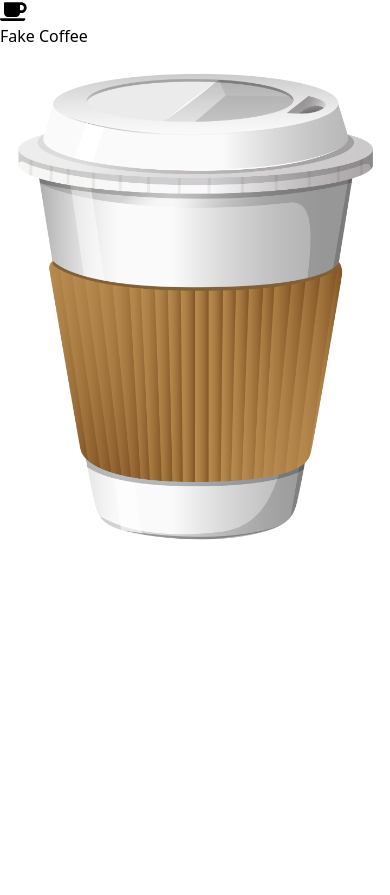
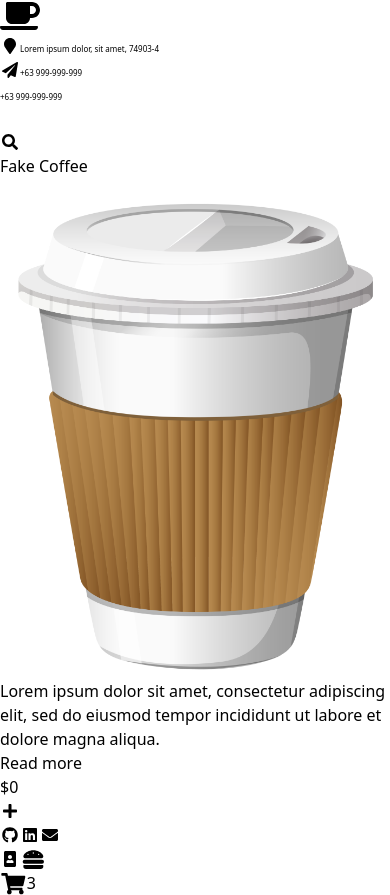
Before and after one commit to imalbert/fake-coffee, a Gatsby site in the folder packages/www/: page /coffee/Barako/ in a window 390 px wide. Before the commit the page ends 844 px from the top, so only its background shows below. Built offline with nearby package versions, Linux system fonts and the light colour scheme; Gatsby itself is replaced by a stand-in of ours.

Commit message:
www: new coffee/* page

```diff
--- a/packages/www/gatsby-browser.js
+++ b/packages/www/gatsby-browser.js
@@ -21,7 +21,9 @@ import {
   faMapMarker,
   faMugHot,
   faPaperPlane,
+  faPlus,
   faPortrait,
+  faSearch,
   faShoppingCart,
   faSignInAlt,
   faStar,
@@ -42,7 +44,9 @@ library.add(
   faMapMarker,
   faMugHot,
   faPaperPlane,
+  faPlus,
   faPortrait,
+  faSearch,
   faShoppingCart,
   faSignInAlt,
   faStar,
--- a/packages/www/src/components/text/heading1.js
+++ b/packages/www/src/components/text/heading1.js
@@ -2,7 +2,7 @@ import React from "react"
 
 const Heading1 = ({ children }) => {
   return (
-    <h1 className="font-serif text-6xl font-medium tracking-tighter italic">
+    <h1 className="font-serif text-5xl font-semibold tracking-tighter italic">
       {children}
     </h1>
   )
--- a/packages/www/src/templates/coffee-page.js
+++ b/packages/www/src/templates/coffee-page.js
@@ -1,8 +1,12 @@
 import React from "react"
-import { graphql } from "gatsby"
+import { graphql, Link } from "gatsby"
 import Img from "gatsby-image"
 
+import { faGithub, faLinkedin } from "@fortawesome/free-brands-svg-icons"
+
+import Hyperlink from "../components/hyperlink"
 import HeaderLink from "../components/header/header-link"
+import HeaderButton from "../components/header/header-button"
 import Icon from "../components/icon/icon"
 import Text from "../components/text"
 
@@ -18,30 +22,116 @@ export default function BlogPost({ data }) {
 
   return (
     <div className="bg-primary">
-      <div className="container mx-auto border">
+      <div className="container mx-auto">
         <div className="flex bg-white">
-          <aside className="">
+          <aside className="hidden sm:block p-4 sm:mt-4">
             <HeaderLink>
-              <Icon icon="coffee" size="lg" className="text-secondary-light" />
+              <Icon icon="coffee" size="2x" className="text-secondary-light" />
             </HeaderLink>
           </aside>
 
-          <main className="flex-grow">
-            <header></header>
+          <main className="flex-grow flex flex-col">
+            <header className="flex p-4 sm:mt-6 space-x-4">
+              <div className="flex w-1/4 items-center space-x-1">
+                <Icon icon="map-marker" className="text-secondary-light" />
+                <span
+                  className="tracking-tight leading-3"
+                  style={{ fontSize: "0.5rem" }}
+                >
+                  Lorem ipsum dolor, sit amet, 74903-4
+                </span>
+              </div>
+              <div className="flex w-1/4 items-center space-x-1">
+                <Icon icon="paper-plane" className="text-secondary-light" />
+                <span
+                  className="text-xs tracking-tight leading-3"
+                  style={{ fontSize: "0.5rem" }}
+                >
+                  +63 999-999-999
+                  <br />
+                  +63 999-999-999
+                </span>
+              </div>
+              <div className="flex w-1/2 items-center space-x-1">
+                <div class="relative w-full shadow-sm">
+                  <input
+                    id="search"
+                    class="form-input block p-2 sm:text-sm sm:leading-5"
+                  />
+                  <div class="mr-2 absolute inset-y-0 right-0 flex items-center">
+                    <Icon icon="search" className="text-secondary-light" />
+                  </div>
+                </div>
+              </div>
+            </header>
 
-            <section className="relative my-16 py-16">
-              <div className="">
-                <Text.Heading1>Fake Coffee</Text.Heading1>
-              </div>
+            <div className="p-4 sm:p-0 flex-grow flex flex-col items:center">
+              <section className="relative m-0 sm:py-16">
+                <div className="text-center sm:text-left space-y-4">
+                  <Text.Heading1>Fake Coffee</Text.Heading1>
+                  <figure className="sm:-mr-32 sm:right-0 sm:top-0 z-10 sm:absolute">
+                    <Img fluid={sources} className="w-40 sm:w-64 mx-auto" />
+                  </figure>
+                  <p className="mx-auto sm:mx-0 w-64 text-xs leading-loose">
+                    Lorem ipsum dolor sit amet, consectetur adipiscing elit, sed
+                    do eiusmod tempor incididunt ut labore et dolore magna
+                    aliqua.
+                  </p>
 
-              <figure className="sm:absolute sm:right-0 sm:top-0 sm:-mr-32 sm:mt-16">
-                <Img fluid={sources} className="w-64" />
-              </figure>
-            </section>
+                  <div className="inline-block">
+                    <Link
+                      to="/"
+                      className="text-xs tracking-tight italic font-serif font-semibold border-black border-b inline-block"
+                    >
+                      Read more
+                    </Link>
+                  </div>
+
+                  <div className="flex justify-center sm:justify-start items-baseline space-x-4">
+                    <Text.Heading1>$0</Text.Heading1>
+                    <div className="w-8 h-8 rounded-full bg-primary flex items-center justify-center">
+                      <Icon icon="plus" className="text-white" />
+                    </div>
+                  </div>
+                </div>
+              </section>
+            </div>
           </main>
 
-          <aside className="flex h-screen bg-primary">
-            <nav className="hidden sm:block w-64"></nav>
+          <aside className="fixed bottom-0 right-0 sm:relative z-0 w-0 sm:w-1/3 bg-primary h-screen">
+            <nav className="p-4 m-4 space-x-2 hidden sm:flex justify-end items-center right-0">
+              <Hyperlink href="https://github.com/imalbert">
+                <Icon icon={faGithub} className="text-white" />
+              </Hyperlink>
+              <Hyperlink href="https://www.linkedin.com/in/albertsmanuel/">
+                <Icon icon={faLinkedin} className="text-white" />
+              </Hyperlink>
+              <Hyperlink href="mailto:albert.s.manuel@gmail.com">
+                <Icon icon="envelope" className="text-white" />
+              </Hyperlink>
+
+              <div className="pl-4 space-x-4 items-center flex">
+                <Icon icon="portrait" className="text-white" />
+                <HeaderButton
+                // onClick={() => toggleBurger(!burgerOpen)}
+                >
+                  <Icon icon="hamburger" size="lg" className="text-white" />
+                </HeaderButton>
+              </div>
+            </nav>
+
+            <nav className="mr-4 mb-4 sm:mr-8 sm:mb-8 w-12 h-12 bg-primary sm:bg-white bottom-0 right-0 rounded-full flex items-center justify-center absolute">
+              <div className="relative">
+                <Icon
+                  icon="shopping-cart"
+                  size="lg"
+                  className="text-white sm:text-primary m-1"
+                />
+                <span className="-mt-3 -mr-3 w-5 h-5 text-primary sm:text-white bg-white sm:bg-primary text-xs font-semibold border border-primary sm:border-white rounded-full flex items-center justify-center top-0 right-0 absolute">
+                  3
+                </span>
+              </div>
+            </nav>
           </aside>
         </div>
       </div>
```
